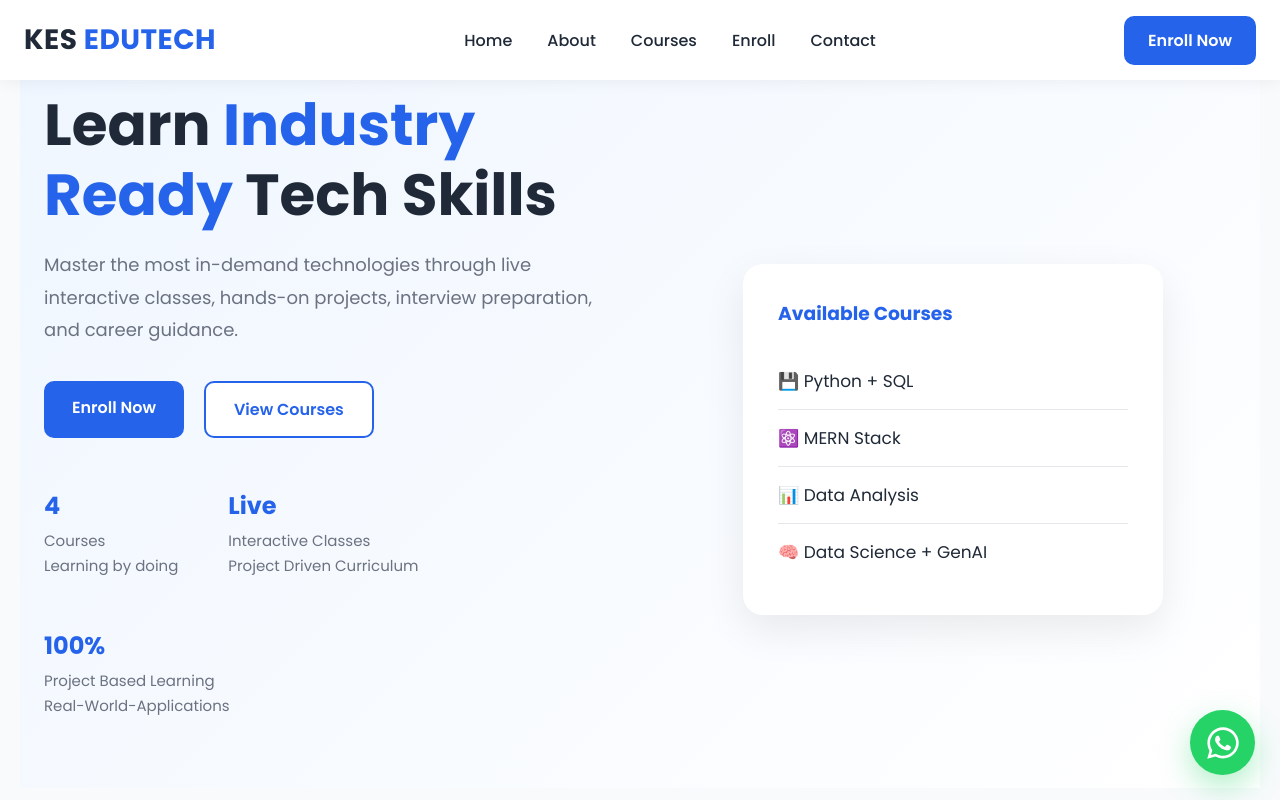
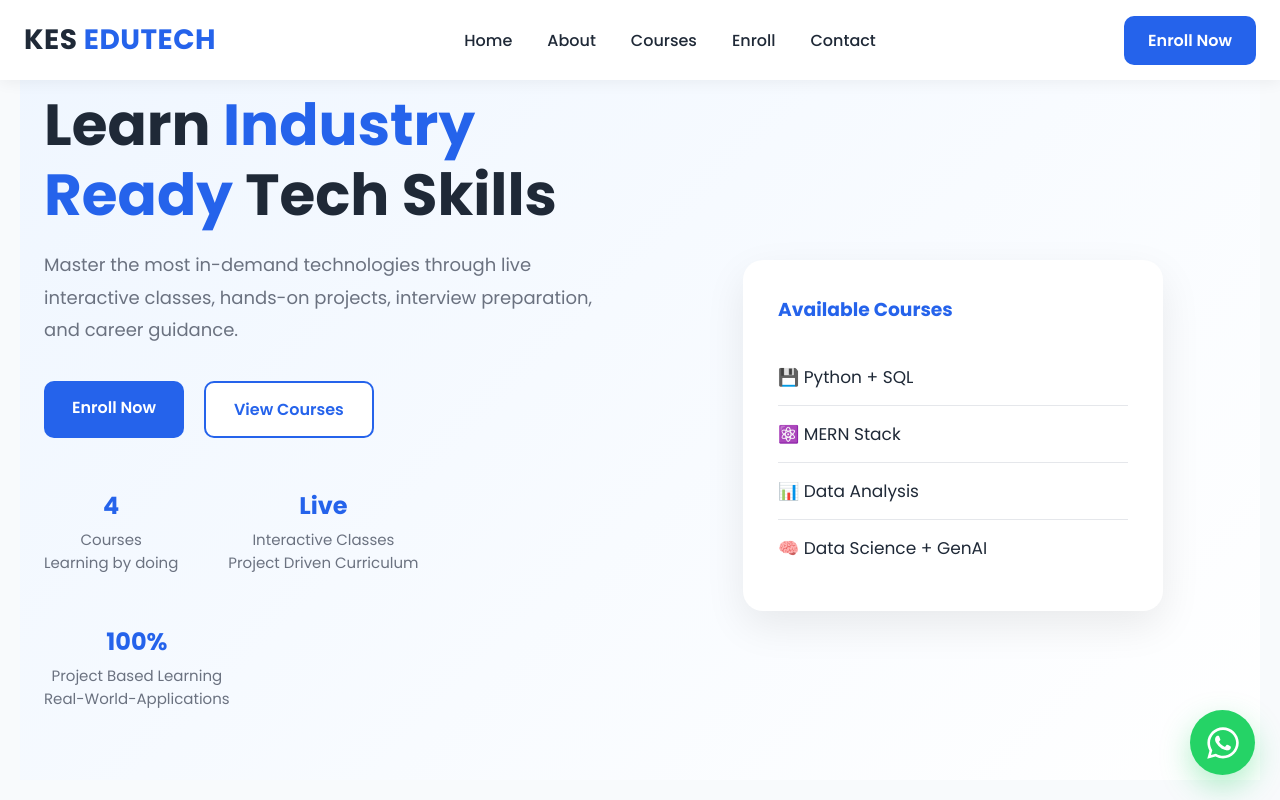
Before and after one commit to kasireddy627/Frontened-React-based-project, a React (Vite) app: page / in a window 1280 px wide. Shown: the top 800 px of the page. Built offline with nearby package versions, Linux system fonts and the light colour scheme.

Commit message:
initial commit

```diff
--- a/src/components/Hero.css
+++ b/src/components/Hero.css
@@ -57,6 +57,15 @@
 .stat h2{
     color:#2563eb;
     margin-bottom:5px;
+    text-align: center;
+}
+
+.stat {
+  display: flex;
+  flex-direction: column;
+  /* align-items: center; */
+  justify-content: center;
+  text-align: center;
 }
 
 .stat span{
--- a/src/components/Hero.jsx
+++ b/src/components/Hero.jsx
@@ -34,20 +34,20 @@ function Hero() {
             <div className="stat">
               <h2>4</h2>
               <span>Courses</span>
-              <br/>
+              {/* <br/> */}
               <span>Learning by doing</span>
             </div>
             <div className="stat">
               <h2>Live</h2>
               <span>Interactive Classes</span>
-              <br />
+              {/* <br /> */}
               <span>Project Driven Curriculum</span>
             </div>
 
             <div className="stat">
               <h2>100%</h2>
               <span>Project Based Learning</span>
-              <br />
+              {/* <br /> */}
               <span>Real-World-Applications</span>
             </div>
 
```
